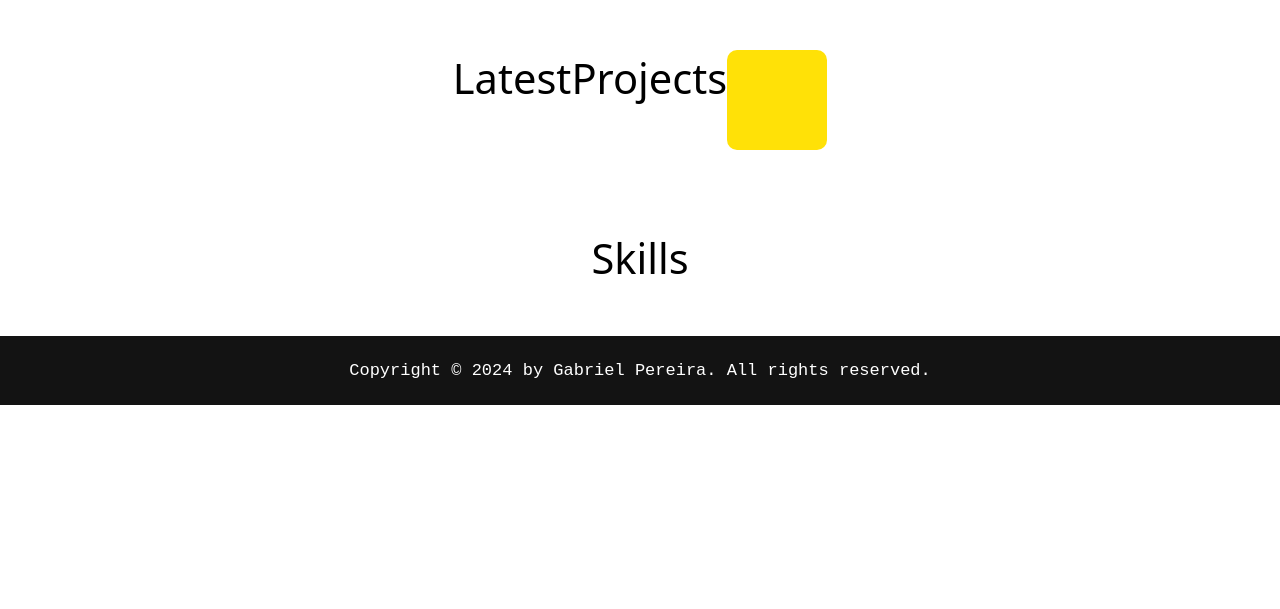
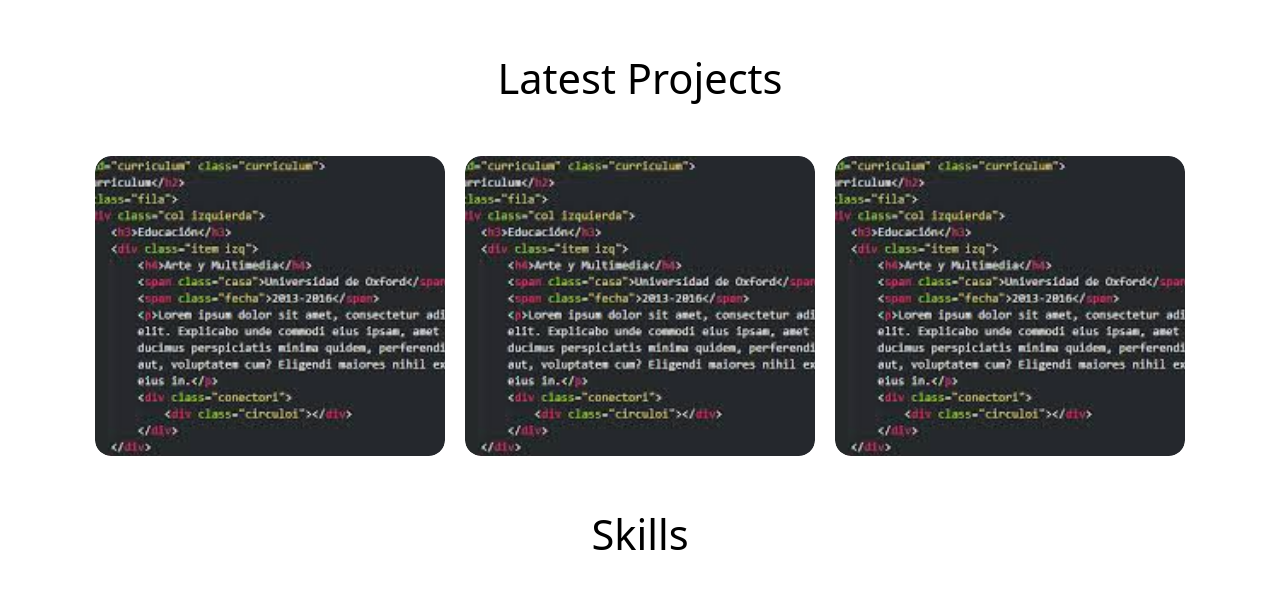
Before and after one commit to gabrpereira/Portfolio, a plain HTML site: page index.html in a window 1280 px wide. Shown: the part 764-1373 px from the top of the page. Before the commit the page ends 1169 px from the top, so only its background shows below. Drawn offline with Linux system fonts and the light colour scheme; a web font is replaced by a local one.

Commit message:
projects completo

```diff
--- a/css/components/about.css
+++ b/css/components/about.css
@@ -5,7 +5,7 @@
     border-radius: 50px;
     padding: 3.125rem 0 3.125rem 0;
     background-color: var(--third-color);
-
+    scroll-margin-top: 150px;
 }
 
 /* === IMAGEM === */
--- a/css/components/projects.css
+++ b/css/components/projects.css
@@ -1,27 +1,75 @@
 .projects{
     display: flex;
+    align-items: center;
+    flex-direction: column;
+    margin: 3.125rem;
+    scroll-margin-top: 135px;
+}
+
+/* === TÍTULO === */
+.projects_title{
+    font-family: var(--primary-font);
+    font-weight: 400;
+    font-size: 2.6rem;
+    margin-bottom: 3.125rem;
+}
+
+
+/* === PROJETOS === */
+.projects_container{
+    display: flex;
+    flex-direction: row;
+    gap: 20px;
+}
+
+.projects_card{
+    display: flex;
+    flex-direction: column;
+    align-items: center;
     justify-content: center;
-    margin: 3.125rem;
-    border-radius: 50px;
+    width: 100%;
+    max-width: 350px;
+    height: 300px;
+    border-radius: 1rem;
+    position: relative;
+    transition: background-color 0.3s ease;
+    overflow: hidden;
+}
+
+/* === IMAGEM === */
+.projects_card img{
+    border-radius: 1rem;
+    width: 100%;
+    height: 100%;
+    object-fit: cover;
 }
 
 /* === TEXTOS === */
-.projects_title{
-    text-align: center;
-    font-family: var(--primary-font);
-    font-weight: 400;
-    font-size: 2.6rem;
-    color: var(--text-color);
+.projects_content{
+   text-align: center;
+   position: absolute;
+   bottom: 0;
+   left: 0;
+   padding: 1rem 1rem;
+   border-radius: 1rem;
+   background-color: rgba(255, 255, 0, 0.95);
+   transform: translateY(50%);
+   width: 100%;
+   max-height: 50%;
+   overflow-y: auto;
+   transition: transform 0.3s ease-in-out, opacity 0.3s ease-in-out;
+   opacity: 0;
+   display: flex;
+   flex-direction: column;
+   align-items: center;
+   text-align: center;
+   gap: 0.3rem;
+   box-sizing: border-box;
 
 }
 
-/* === PROJETOS === */
-.projects_container_portfolio{
-    background-color: var(--third-color);
-    width: 100px;
-    height: 100px;
-    position: relative;
-    overflow: hidden;
-    border-radius: 10px;
-    cursor: pointer;
+.projects_card:hover .projects_content{
+    transform: translateY(0);
+    opacity: 1;
+    visibility: visible;
 }
--- a/index.html
+++ b/index.html
@@ -77,20 +77,35 @@
 
             <!-- === PROJETOS === -->
             <section class="projects" id="projects">
-                <h2 class="projects_title"><span>Latest</span>Projects</h2>
+                <h2 class="projects_title">Latest Projects</h2>
                 <div class="projects_container">
-                    <article class="projects_container_portfolio">
-                        <h5 class="projects_portfolio_title">
-                        <img src="assets/imagem/" alt="" arial-label="">
-                    </article>
-                    <article class="projects_container_links">
-                        <h5 class="project_links_title">
-                        <img src="assets/imagem/" alt="" arial-label="">
-                    </article>
-                    <article class="projects_container_sua-academia">
-                        <h5 class="projects_sua-academia_title">
-                        <img src="assets/imagem/" alt="" arial-label="">
-                    </article>
+                    <div class="projects_card">
+                        <img src="assets/imagem/portflio.jpg" alt="Portfolio Code Image">
+                        <div class="projects_content">
+                            <h3><span>&lt</span>Portfolio<span>&gt</span></h3>
+                            <p>Worked as a front end developer</P>
+                            <p>Technologies i use here:</p>
+                            <p>HTML 5 and CSS 3</p>
+                        </div>
+                    </div>
+                    <div class="projects_card">
+                        <img src="assets/imagem/portflio.jpg" alt="Code Image">
+                        <div class="projects_content">
+                            <h3><span>&lt</span>Links<span>&gt</span></h3>
+                            <p>Worked as a front end developer</P>
+                            <p>Technologies i use here:</p>
+                            <p>HTML 5 and CSS 3</p>
+                        </div>
+                    </div>
+                    <div class="projects_card">
+                        <img src="assets/imagem/portflio.jpg" alt="Code Image">
+                        <div class="projects_content">
+                            <h3><span>&lt</span>Sua Academia<span>&gt</span></h3>
+                            <p>Worked as a front end developer</P>
+                            <p>Technologies i use here:</p>
+                            <p>HTML 5 and CSS 3</p>
+                        </div>
+                    </div>
                 </div>
             </section>
             <!-- === FIM PROJETOS === -->
```
Also changed, not shown: assets/imagem/portflio.jpg (added), 1 other file.
